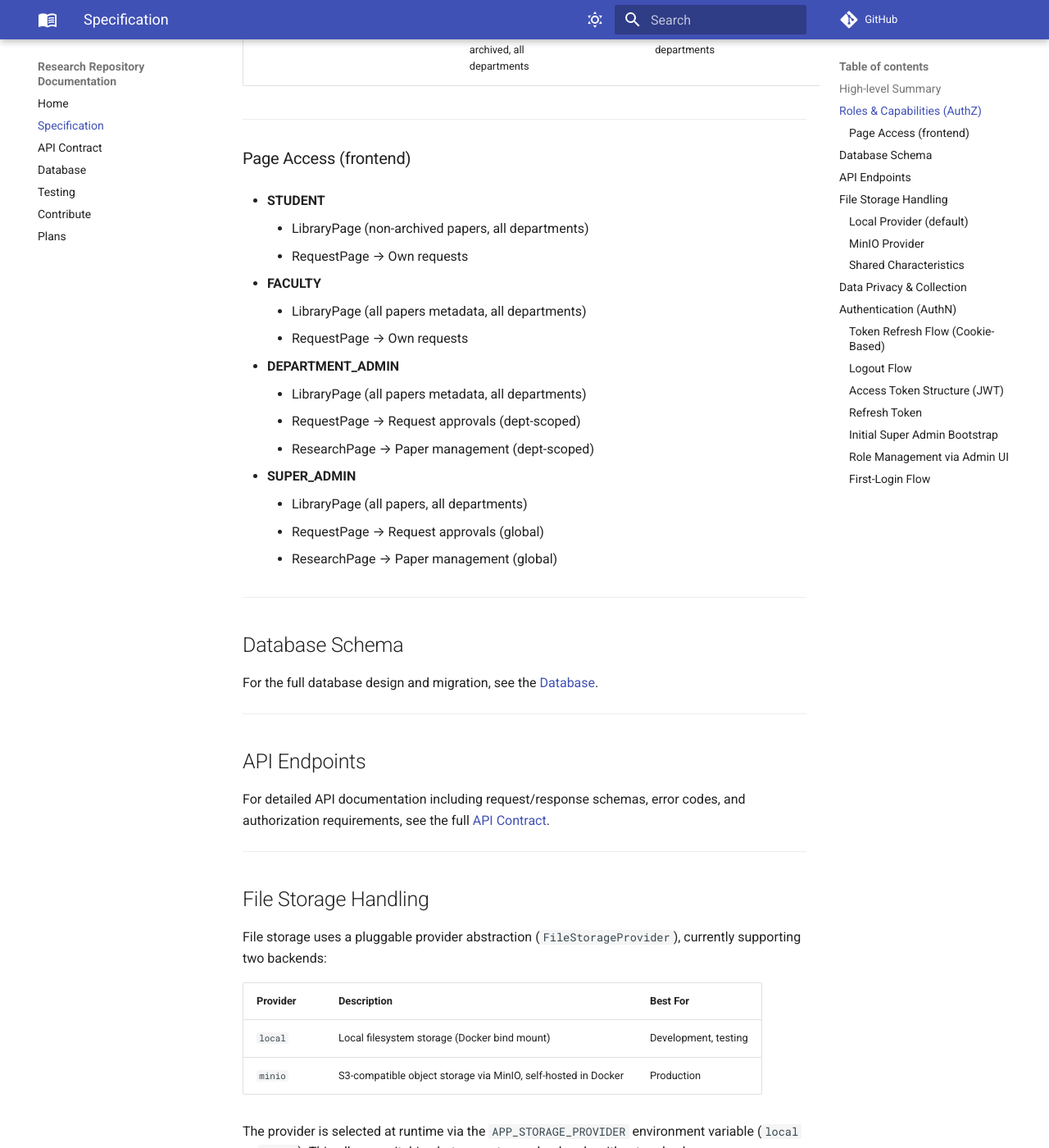
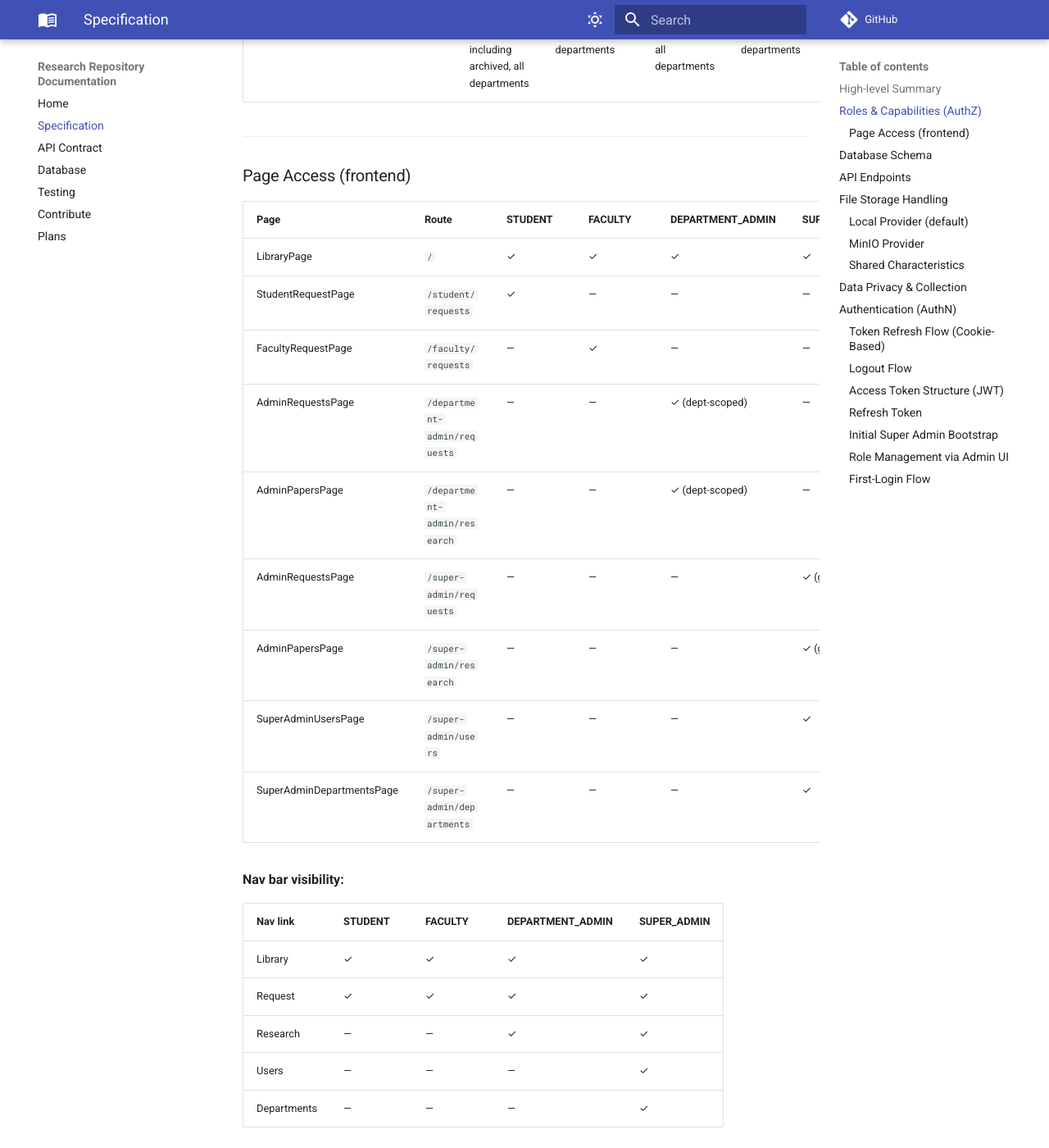
Before and after one commit to r4ppz/research-repository, an MkDocs documentation site: the page built from docs/docs/specification.md, in a window 1280 px wide and 1400 px high, scrolled down 1406 px. Shown: the whole window at 82% size. Built offline with MkDocs 1.6.1 and Material for MkDocs 9.7.7, drawn with Linux system fonts in a browser that asks for light colours; comment, search, counter and statistics services are not loaded; some of the changed text lies outside the part shown.

Commit message:
docs: update the specification matching the current codebase

```diff
--- a/docs/docs/specification.md
+++ b/docs/docs/specification.md
@@ -25,34 +25,38 @@
 
 ## Roles & Capabilities (AuthZ)
 
-| Role             | Department | Can View Metadata                               | Can Download/View PDF                           | Can CRUD Papers             | Can Approve/Reject Requests                 |
-| ---------------- | ---------- | ----------------------------------------------- | ----------------------------------------------- | --------------------------- | ------------------------------------------- |
-| STUDENT          | null       | All non-archived papers, all departments        | Only if request ACCEPTED and paper not archived | No                          | No                                          |
-| FACULTY          | null       | All papers, including archived, all departments | Only if request ACCEPTED and paper not archived | No                          | No                                          |
-| DEPARTMENT_ADMIN | Required   | All papers, including archived, all departments | Full for their department                       | Full for their department   | Approve/reject requests in their department |
-| SUPER_ADMIN      | null       | All papers, including archived, all departments | Full across all departments                     | Full across all departments | Full across all departments                 |
+| Role             | Department | Can View Metadata                                      | Can Download/View PDF                           | Can CRUD Papers             | Can Approve/Reject Requests                 |
+| ---------------- | ---------- | ------------------------------------------------------ | ----------------------------------------------- | --------------------------- | ------------------------------------------- |
+| STUDENT          | null       | All non-archived papers, all departments               | Only if request ACCEPTED and paper not archived | No                          | No                                          |
+| FACULTY          | null       | All papers, including archived, all departments        | Only if request ACCEPTED and paper not archived | No                          | No                                          |
+| DEPARTMENT_ADMIN | Required   | All papers, including archived, **within their department** | Full for their department                       | Full for their department   | Approve/reject requests in their department |
+| SUPER_ADMIN      | null       | All papers, including archived, all departments        | Full across all departments                     | Full across all departments | Full across all departments                 |
 
 ---
 
 ### Page Access (frontend)
 
-- **STUDENT**
-    - LibraryPage (non-archived papers, all departments)
-    - RequestPage → Own requests
+| Page                      | Route                       | STUDENT | FACULTY | DEPARTMENT_ADMIN | SUPER_ADMIN |
+| ------------------------- | --------------------------- | ------- | ------- | ---------------- | ----------- |
+| LibraryPage               | `/`                         | ✓       | ✓       | ✓                | ✓           |
+| StudentRequestPage        | `/student/requests`         | ✓       | —       | —                | —           |
+| FacultyRequestPage        | `/faculty/requests`         | —       | ✓       | —                | —           |
+| AdminRequestsPage         | `/department-admin/requests`| —       | —       | ✓ (dept-scoped)  | —           |
+| AdminPapersPage           | `/department-admin/research`| —       | —       | ✓ (dept-scoped)  | —           |
+| AdminRequestsPage         | `/super-admin/requests`     | —       | —       | —                | ✓ (global)  |
+| AdminPapersPage           | `/super-admin/research`     | —       | —       | —                | ✓ (global)  |
+| SuperAdminUsersPage       | `/super-admin/users`        | —       | —       | —                | ✓           |
+| SuperAdminDepartmentsPage | `/super-admin/departments`  | —       | —       | —                | ✓           |
 
-- **FACULTY**
-    - LibraryPage (all papers metadata, all departments)
-    - RequestPage → Own requests
+**Nav bar visibility:**
 
-- **DEPARTMENT_ADMIN**
-    - LibraryPage (all papers metadata, all departments)
-    - RequestPage → Request approvals (dept-scoped)
-    - ResearchPage → Paper management (dept-scoped)
-
-- **SUPER_ADMIN**
-    - LibraryPage (all papers, all departments)
-    - RequestPage → Request approvals (global)
-    - ResearchPage → Paper management (global)
+| Nav link  | STUDENT | FACULTY | DEPARTMENT_ADMIN | SUPER_ADMIN |
+| --------- | ------- | ------- | ---------------- | ----------- |
+| Library   | ✓       | ✓       | ✓                | ✓           |
+| Request   | ✓       | ✓       | ✓                | ✓           |
+| Research  | —       | —       | ✓                | ✓           |
+| Users     | —       | —       | —                | ✓           |
+| Departments | —     | —       | —                | ✓           |
 
 ---
 
```
